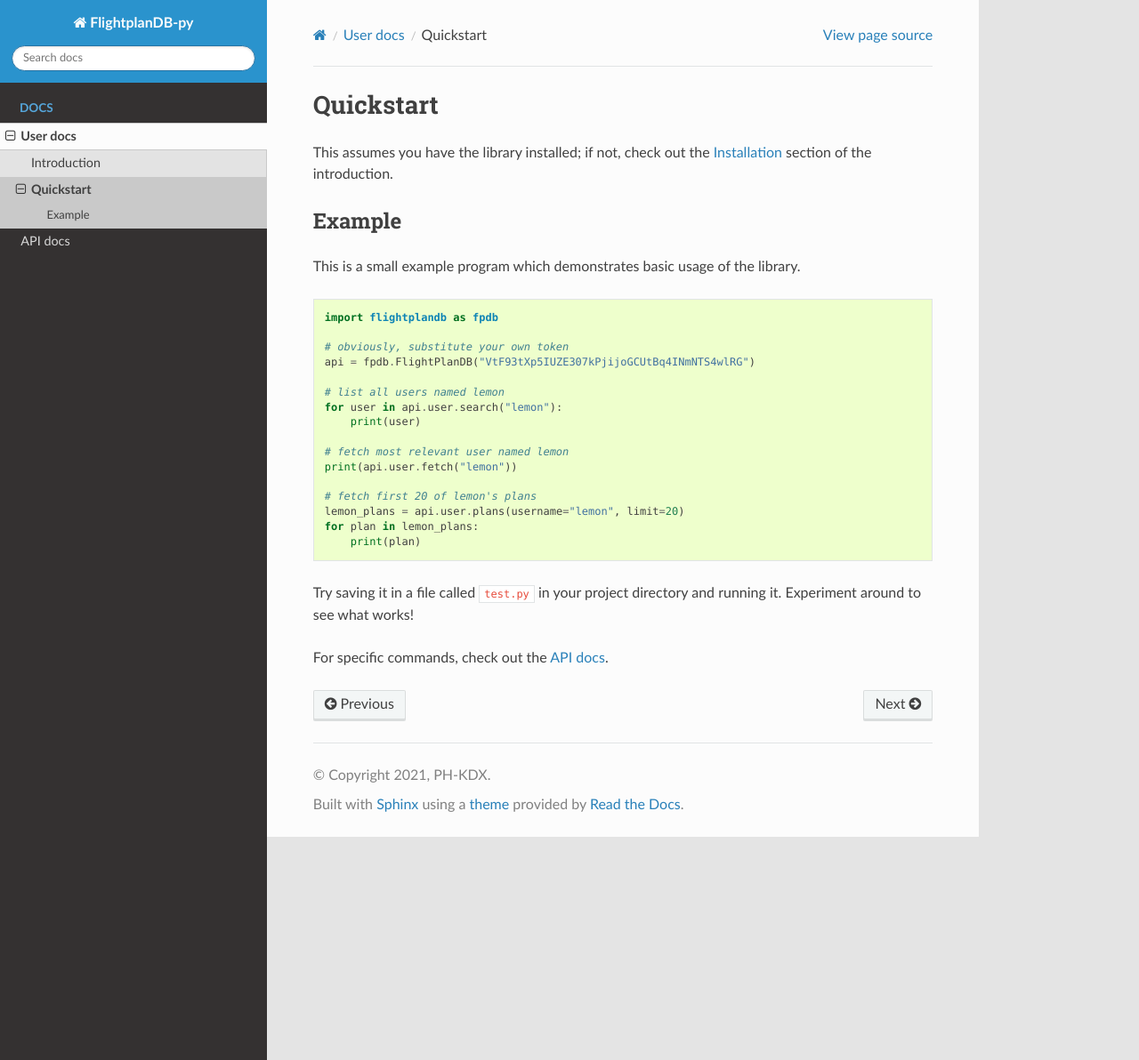
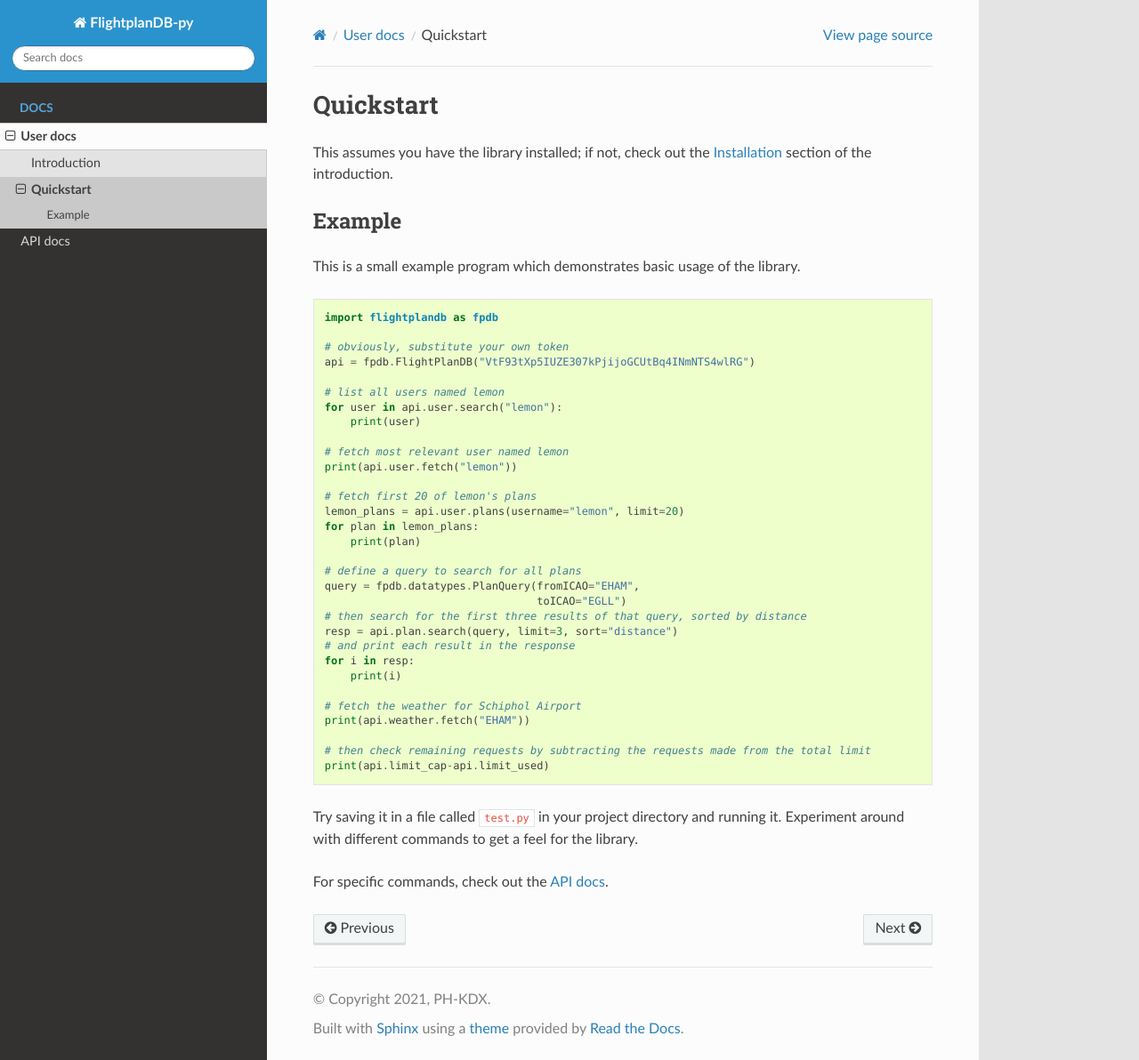
Before and after one commit to PH-KDX/flightplandb-py, a Sphinx documentation site: the page built from docs/source/user/quickstart.rst, in a window 1280 px wide and 1192 px high. Shown: the whole window at 89% size. Built offline with Sphinx 7.4.7 and the Read the Docs theme 2.0.0, drawn with Linux system fonts in a browser that asks for light colours.

Commit message:
updated quickstart

```diff
--- a/docs/source/user/quickstart.rst
+++ b/docs/source/user/quickstart.rst
@@ -28,7 +28,22 @@ This is a small example program which demonstrates basic usage of the library.
   for plan in lemon_plans:
       print(plan)
 
+  # define a query to search for all plans
+  query = fpdb.datatypes.PlanQuery(fromICAO="EHAM",
+                                   toICAO="EGLL")
+  # then search for the first three results of that query, sorted by distance
+  resp = api.plan.search(query, limit=3, sort="distance")
+  # and print each result in the response
+  for i in resp:
+      print(i)
+
+  # fetch the weather for Schiphol Airport
+  print(api.weather.fetch("EHAM"))
+
+  # then check remaining requests by subtracting the requests made from the total limit
+  print(api.limit_cap-api.limit_used)
+
 Try saving it in a file called ``test.py`` in your project directory and running it.
-Experiment around to see what works!
+Experiment around with different commands to get a feel for the library.
 
 For specific commands, check out the :doc:`../api/api`.
```
